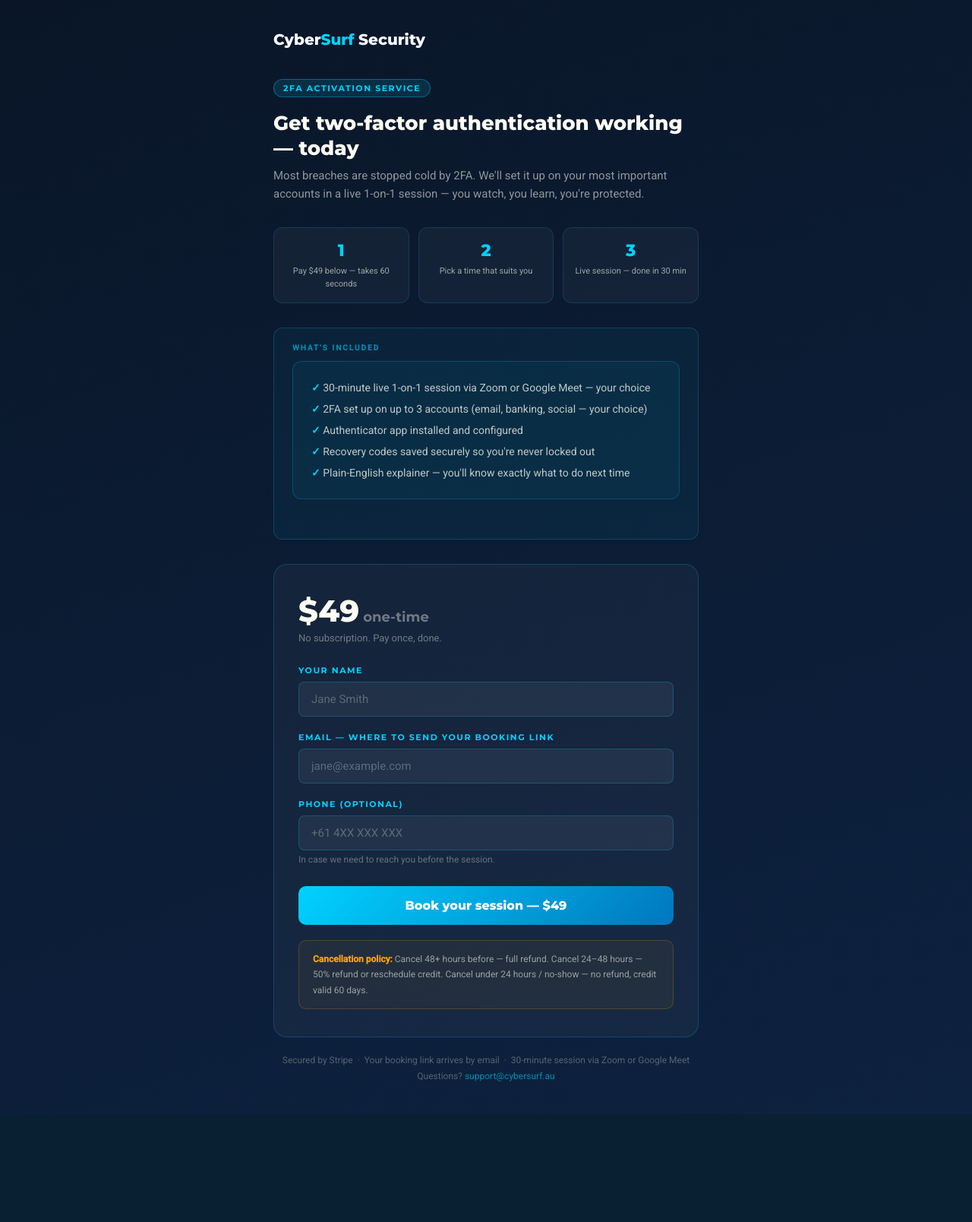
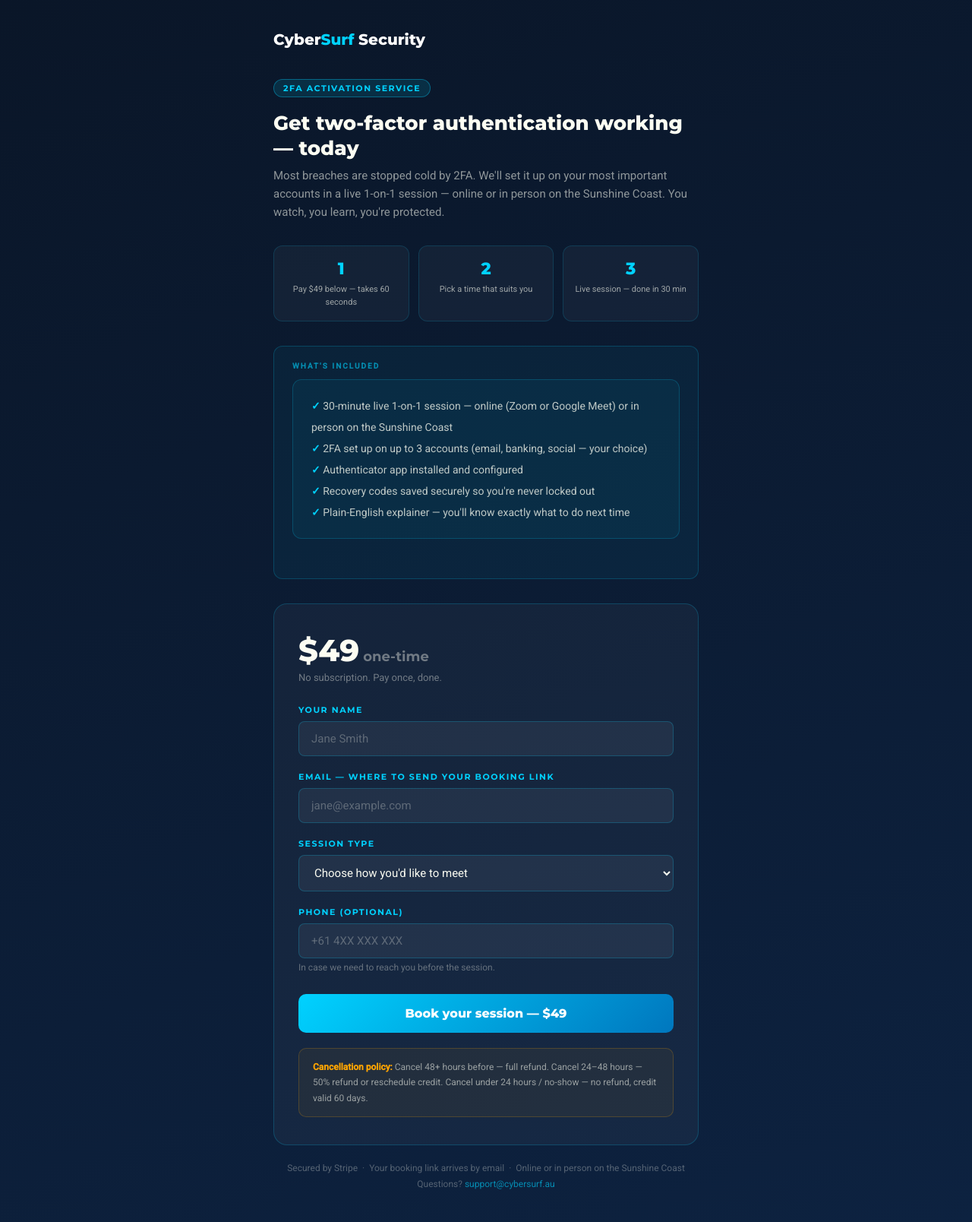
Before and after one commit to dcprojects1111/cybersurf-webapp-basic, a Flask app: page /book-2fa in a window 1280 px wide. Shown: the whole page at 76% size. Before the commit the page ends 1466 px from the top, so only its background shows below. Run offline with Flask 3, Linux system fonts and the light colour scheme; some libraries are stand-ins or nearby versions.

Commit message:
2FA booking — add online/in-person session type selector
Adds dropdown to booking form, passes selection through to Stripe
metadata so each booking shows whether it's remote or on-site.
Validates selection server-side before checkout.

Co-Authored-By: Claude Sonnet 4.6 <noreply@anthropic.com>

```diff
--- a/app.py
+++ b/app.py
@@ -1103,12 +1103,16 @@ def book_2fa():
 
 @app.route("/checkout-2fa", methods=["POST"])
 def checkout_2fa():
-    name  = request.form.get("name", "").strip()
-    email = request.form.get("email", "").strip()
-    phone = request.form.get("phone", "").strip()
+    name         = request.form.get("name", "").strip()
+    email        = request.form.get("email", "").strip()
+    phone        = request.form.get("phone", "").strip()
+    session_type = request.form.get("session_type", "").strip()
 
     if not name or not email:
         return render_template("book_2fa.html", error="Name and email are required.")
+
+    if not session_type:
+        return render_template("book_2fa.html", error="Please select online or in-person.")
 
     if not TFA_PRICE_ID:
         return "2FA Activation Service is not configured yet.", 500
@@ -1123,6 +1127,7 @@ def checkout_2fa():
             "customer_name": name,
             "email":         email,
             "phone":         phone,
+            "session_type":  session_type,
         },
         success_url=f"{APP_BASE_URL}/book-2fa-success",
         cancel_url=f"{APP_BASE_URL}/book-2fa",
--- a/templates/book_2fa.html
+++ b/templates/book_2fa.html
@@ -47,7 +47,7 @@
 
   <div class="badge">2FA Activation Service</div>
   <h1>Get two-factor authentication working — today</h1>
-  <p class="sub">Most breaches are stopped cold by 2FA. We'll set it up on your most important accounts in a live 1-on-1 session — you watch, you learn, you're protected.</p>
+  <p class="sub">Most breaches are stopped cold by 2FA. We'll set it up on your most important accounts in a live 1-on-1 session — online or in person on the Sunshine Coast. You watch, you learn, you're protected.</p>
 
   <div class="step-flow">
     <div class="step">
@@ -67,7 +67,7 @@
   <div class="includes">
     <div class="includes-title">What's included</div>
     <ul class="includes">
-      <li>30-minute live 1-on-1 session via Zoom or Google Meet — your choice</li>
+      <li>30-minute live 1-on-1 session — online (Zoom or Google Meet) or in person on the Sunshine Coast</li>
       <li>2FA set up on up to 3 accounts (email, banking, social — your choice)</li>
       <li>Authenticator app installed and configured</li>
       <li>Recovery codes saved securely so you're never locked out</li>
@@ -95,6 +95,15 @@
       </div>
 
       <div class="form-group">
+        <label>Session type</label>
+        <select name="session_type" required style="width:100%;background:rgba(255,255,255,.06);border:1px solid rgba(0,210,255,.22);border-radius:8px;padding:13px 16px;font-size:15px;color:#fcfdf2;outline:none;font-family:'Roboto',sans-serif;cursor:pointer;">
+          <option value="" disabled selected style="color:rgba(252,253,242,.28);">Choose how you'd like to meet</option>
+          <option value="online">Online — Zoom or Google Meet</option>
+          <option value="in-person">In person — Sunshine Coast</option>
+        </select>
+      </div>
+
+      <div class="form-group">
         <label>Phone (optional)</label>
         <input type="tel" name="phone" placeholder="+61 4XX XXX XXX"/>
         <div class="hint">In case we need to reach you before the session.</div>
@@ -112,7 +121,7 @@
   </div>
 
   <div class="footer-note">
-    Secured by Stripe &nbsp;·&nbsp; Your booking link arrives by email &nbsp;·&nbsp; 30-minute session via Zoom or Google Meet<br/>
+    Secured by Stripe &nbsp;·&nbsp; Your booking link arrives by email &nbsp;·&nbsp; Online or in person on the Sunshine Coast<br/>
     Questions? <a href="mailto:support@cybersurf.au">support@cybersurf.au</a>
   </div>
 </div>
```
